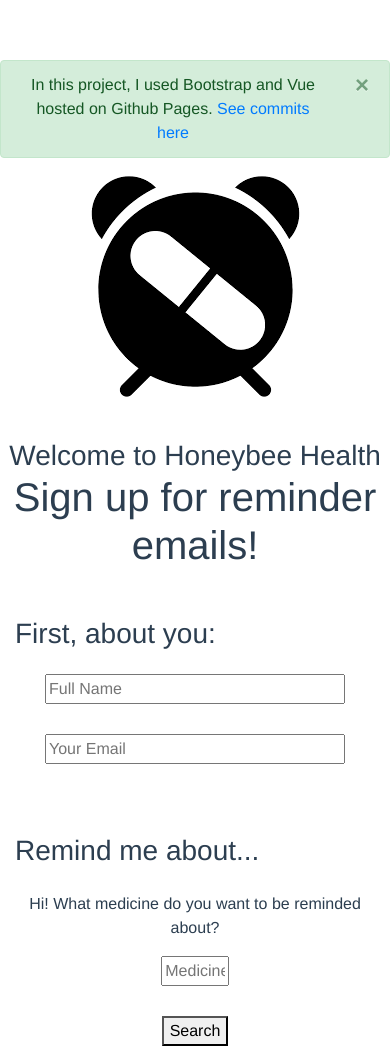
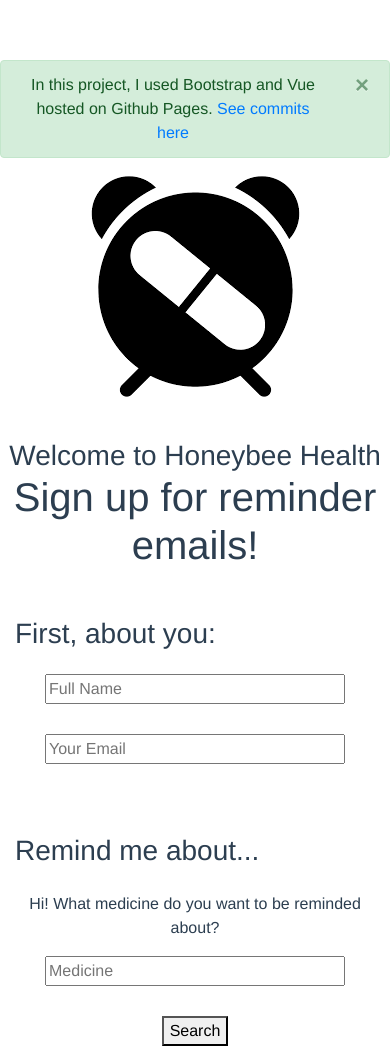
Before and after one commit to lakartoza/drugreactions, a Vue app: page / in a window 390 px wide. Built offline with nearby package versions, Linux system fonts and the light colour scheme.

Commit message:
mobile friendly input lengths

```diff
--- a/src/components/HelloWorld.vue
+++ b/src/components/HelloWorld.vue
@@ -57,7 +57,7 @@
       <div class="row">
         <div class="col"></div>
 
-        <div class="col-3" >
+        <div class="col-md-6 col-sm-12">
           <input v-model="searchTerm" placeholder="Medicine" class="stretched_input">
           <button v-on:click="Go_handler" ref="AdverseEffectsSearch"> Search </button>
         </div>
```
